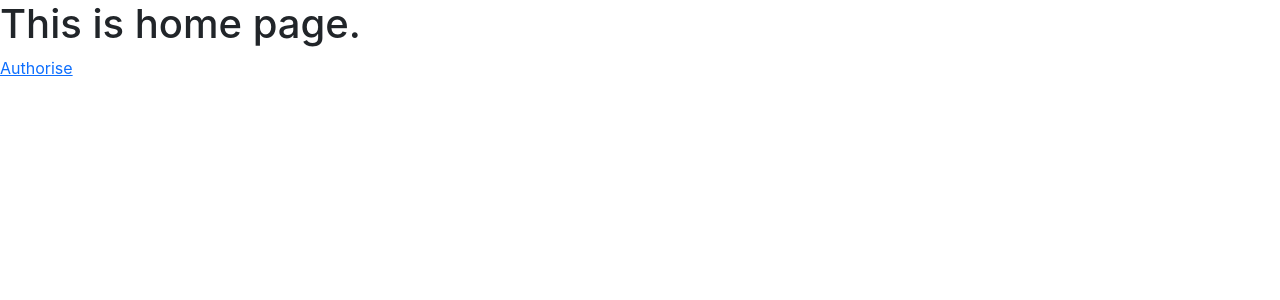
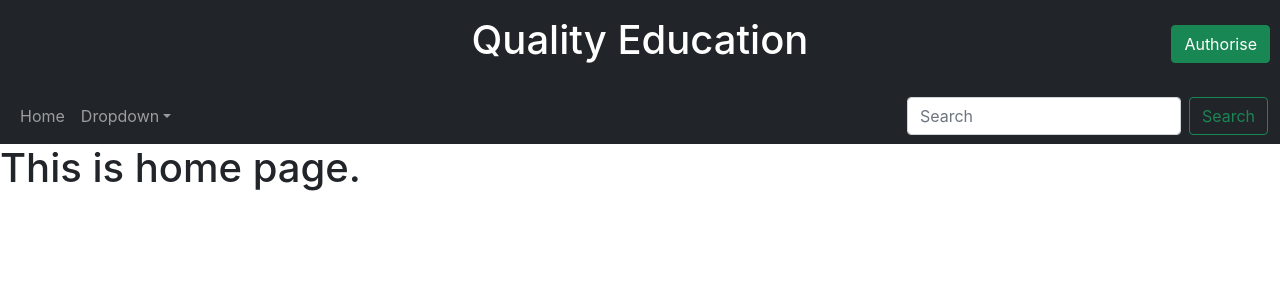
Before and after one commit to M-S-T/Quality_education, a React (Create React App) app in the folder frontend/: page / in a window 1280 px wide. Shown: the top 300 px of the page. Built offline with nearby package versions, Linux system fonts and the light colour scheme.

Commit message:
creted home page view template

```diff
--- /dev/null
+++ b/frontend/src/App.css
@@ -0,0 +1,14 @@
+span{
+    cursor: pointer;
+}
+
+header{
+    position : relative;
+}
+
+header > button {
+    position : absolute;
+    top : 50%;
+    right : 10px;
+    transform : translateY(-50%);
+}
--- a/frontend/src/App.js
+++ b/frontend/src/App.js
@@ -1,4 +1,6 @@
+import './App.css'
 import React, { Component } from "react";
+
 
 import {
   Routes,
@@ -12,15 +14,22 @@ class App extends Component {
     super(props);
 
     this.state = {
+      isloggedin : false,
+    }
+    this.logincallback = this.logincallback.bind(this);
+  }
 
-    }
+  logincallback = () => {
+    this.setState({
+      isloggedin: true,
+    })
   }
 
   render() {
     return (
       <Routes>
-        <Route path="/" element={<Home/>} />
-        <Route path="/authorise" element={<Authorise/>} />
+        <Route path="/" element={<Home isloggedin={this.state.isloggedin}/>} />
+        <Route path="/authorise" element={<Authorise callback={this.logincallback}/>} />
       </Routes>
     )
   }
--- a/frontend/src/components/authorise.jsx
+++ b/frontend/src/components/authorise.jsx
@@ -47,7 +47,7 @@ const LoginForm = (props) => {
                 <label htmlFor="exampleInputPassword1" className="form-label">Password</label>
                 <input type="password" className="form-control" id="exampleInputPassword1" />
             </div>
-            <button type="submit" className="btn btn-primary mb-3">Submit</button>
+            <button type="submit" className="btn btn-primary mb-3">Log in</button>
             <div className="mb-3 d-flex align-items-center justify-content-around" onClick={props.handleclick}>
                 <span>Forgot password ?</span>
                 <span className="signup">Don't have an account ?</span>
@@ -63,6 +63,14 @@ const SignupForm = (props) => {
                 <h1>Signup</h1>
             </div>
             <div className="mb-3">
+                <label className="form-label" htmlFor="fname">First Name</label>
+                <input type="text" className="form-control" id="fname" name="fname" />
+            </div>
+            <div className="mb-3">
+                <label className="form-label" htmlFor="lname">Last Name</label>
+                <input type="text" className="form-control" id="lname" name="lname" />
+            </div>
+            <div className="mb-3">
                 <label htmlFor="exampleInputEmail1" className="form-label">Email address</label>
                 <input type="email" className="form-control" id="exampleInputEmail1" aria-describedby="emailHelp" />
             </div>
@@ -70,7 +78,11 @@ const SignupForm = (props) => {
                 <label htmlFor="exampleInputPassword1" className="form-label">Password</label>
                 <input type="password" className="form-control" id="exampleInputPassword1" />
             </div>
-            <button type="submit" className="btn btn-primary mb-3">Submit</button>
+            <div className="mb-3">
+                <label htmlFor="cpass" className="form-label">Confirm Password</label>
+                <input type="password" className="form-control" id="cpass" name="cpass"/>
+            </div>
+            <button type="submit" className="btn btn-primary mb-3">Sign up</button>
             <div className="mb-3 d-flex align-items-center justify-content-around" onClick={props.handleclick}>
                 <span className="login">Already have an account ?</span>
             </div>
--- a/frontend/src/components/homecomponent.jsx
+++ b/frontend/src/components/homecomponent.jsx
@@ -1,24 +1,67 @@
 import { Component } from "react";
 import { Link } from "react-router-dom";
 
-class Home extends Component{
-    constructor(props){
+class Home extends Component {
+    constructor(props) {
         super(props);
 
         this.state = {
-
         }
     }
 
-    render()
-    {
-        return(
+    render() {
+        return (
             <div>
+                <Header />
+                <Navbar />
                 <h1>This is home page.</h1>
-                <Link to="/authorise">Authorise</Link>
+
             </div>
         )
     }
 }
 
+const Header = (props) => {
+    return (
+        <header className="p-3 text-center bg-dark text-white">
+            <h1>Quality Education</h1>
+            {!props.isloggedin ?
+                <button className="btn btn-success"><Link to="/authorise" className="text-white text-decoration-none">Authorise</Link></button>
+                : <h1>Logged in</h1>}
+        </header>
+    )
+}
+
+const Navbar = (props) => {
+    return (
+        <nav className="navbar navbar-expand-lg navbar-dark bg-dark">
+            <div className="container-fluid">
+                <button className="navbar-toggler" type="button" data-bs-toggle="collapse" data-bs-target="#navbarSupportedContent" aria-controls="navbarSupportedContent" aria-expanded="false" aria-label="Toggle navigation">
+                    <span className="navbar-toggler-icon"></span>
+                </button>
+                <div className="collapse navbar-collapse" id="navbarSupportedContent">
+                    <ul className="navbar-nav me-auto mb-2 mb-lg-0">
+                        <li className="nav-item">
+                            <Link to="/" className="nav-link">Home</Link>
+                        </li>
+                        <li className="nav-item dropdown">
+                            <Link className="nav-link dropdown-toggle" to="#" id="navbarDropdown" role="button" data-bs-toggle="dropdown" aria-expanded="false">
+                                Dropdown
+                            </Link>
+                            <ul className="dropdown-menu" aria-labelledby="navbarDropdown">
+                                <li><Link className="dropdown-item" to="#">Universities</Link></li>
+                                <li><Link className="dropdown-item" to="#">Semester</Link></li>
+                                <li><Link className="dropdown-item" to="#">Courses</Link></li>
+                            </ul>
+                        </li>
+                    </ul>
+                    <form className="d-flex">
+                        <input className="form-control me-2" type="search" placeholder="Search" aria-label="Search" />
+                        <button className="btn btn-outline-success" type="submit">Search</button>
+                    </form>
+                </div>
+            </div>
+        </nav>
+    )
+}
 export default Home;
```
